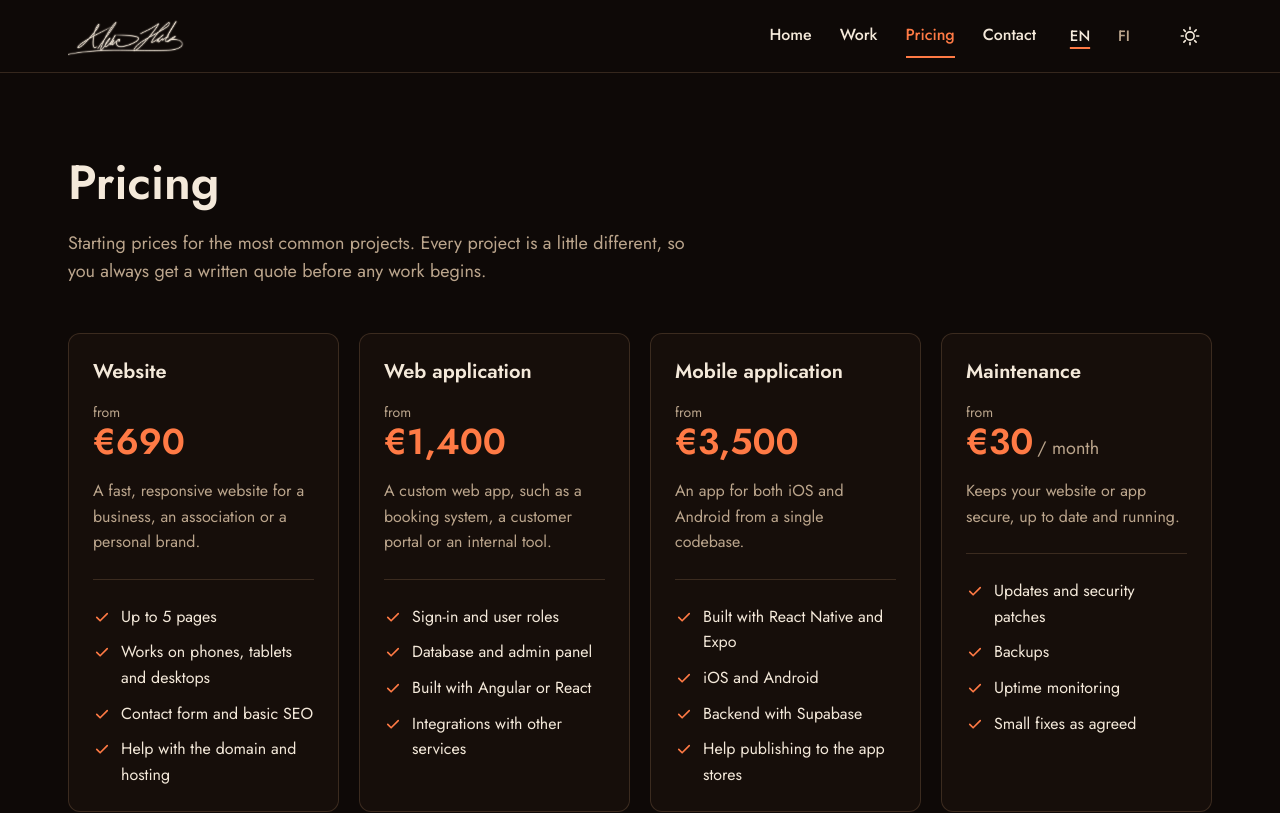
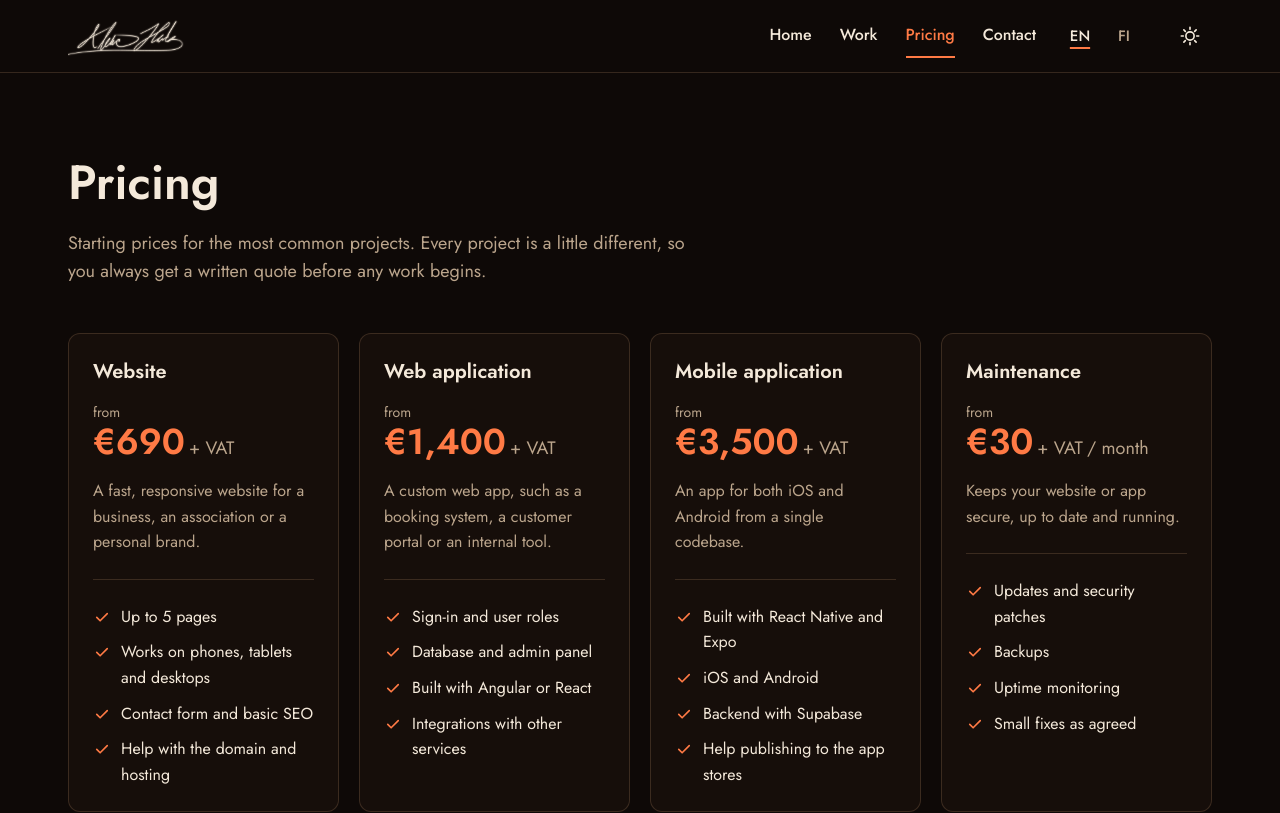
Before and after one commit to Haklu98/portfolio, an Angular app: page /pricing in a window 1280 px wide. Shown: the top 813 px of the page. Built offline with nearby package versions, Linux system fonts and the light colour scheme.

Commit message:
added VAT to prices

```diff
--- a/src/app/core/i18n/content.en.ts
+++ b/src/app/core/i18n/content.en.ts
@@ -135,6 +135,7 @@ export const en = {
       'Starting prices for the most common projects. Every project is a little different, ' +
       'so you always get a written quote before any work begins.',
     from: 'from',
+    vat: '+ VAT',
     perMonth: '/ month',
     plansLabel: 'Services and starting prices',
     plans: [
--- a/src/app/core/i18n/content.fi.ts
+++ b/src/app/core/i18n/content.fi.ts
@@ -137,6 +137,7 @@ export const fi: SiteContent = {
       'Alkaen-hinnat yleisimmille projekteille. Jokainen projekti on hieman erilainen, ' +
       'joten saat aina kirjallisen tarjouksen ennen kuin työ alkaa.',
     from: 'alkaen',
+    vat: '+ alv',
     perMonth: '/ kk',
     plansLabel: 'Palvelut ja alkaen-hinnat',
     plans: [
--- a/src/app/pages/pricing/pricing.component.html
+++ b/src/app/pages/pricing/pricing.component.html
@@ -12,6 +12,7 @@
         <p class="mt-4">
           <span class="block text-sm text-dim">{{ t().pricing.from }}</span>
           <span class="price text-4xl font-semibold text-brand">{{ formatPrice(plan.price) }}</span>
+          <span class="vat ml-1 text-lg text-dim">{{ t().pricing.vat }}</span>
           @if (plan.monthly) {
             <span class="ml-1 text-lg text-dim">{{ t().pricing.perMonth }}</span>
           }
```
Also changed, not shown: 1 other file (tests, documents, lock files or other folders).
